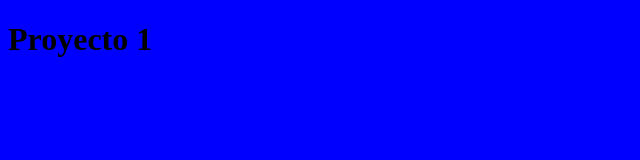
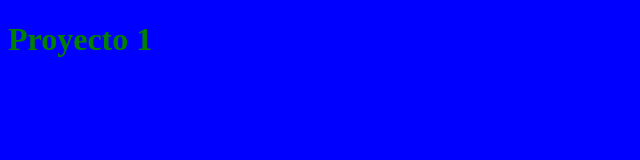
Before and after one commit to HuascarNina/CursoGIT, a plain HTML site: page index.html in a window 1280 px wide. Shown: the whole page, without its empty margins (0-640 px from the left). Drawn offline with Linux system fonts and the light colour scheme.

```diff
--- a/CSS/estilo.css
+++ b/CSS/estilo.css
@@ -1,3 +1,5 @@
 body {
 	background-color: blue ;
+	font-weight: bold;
+	color: green;
 }
```
